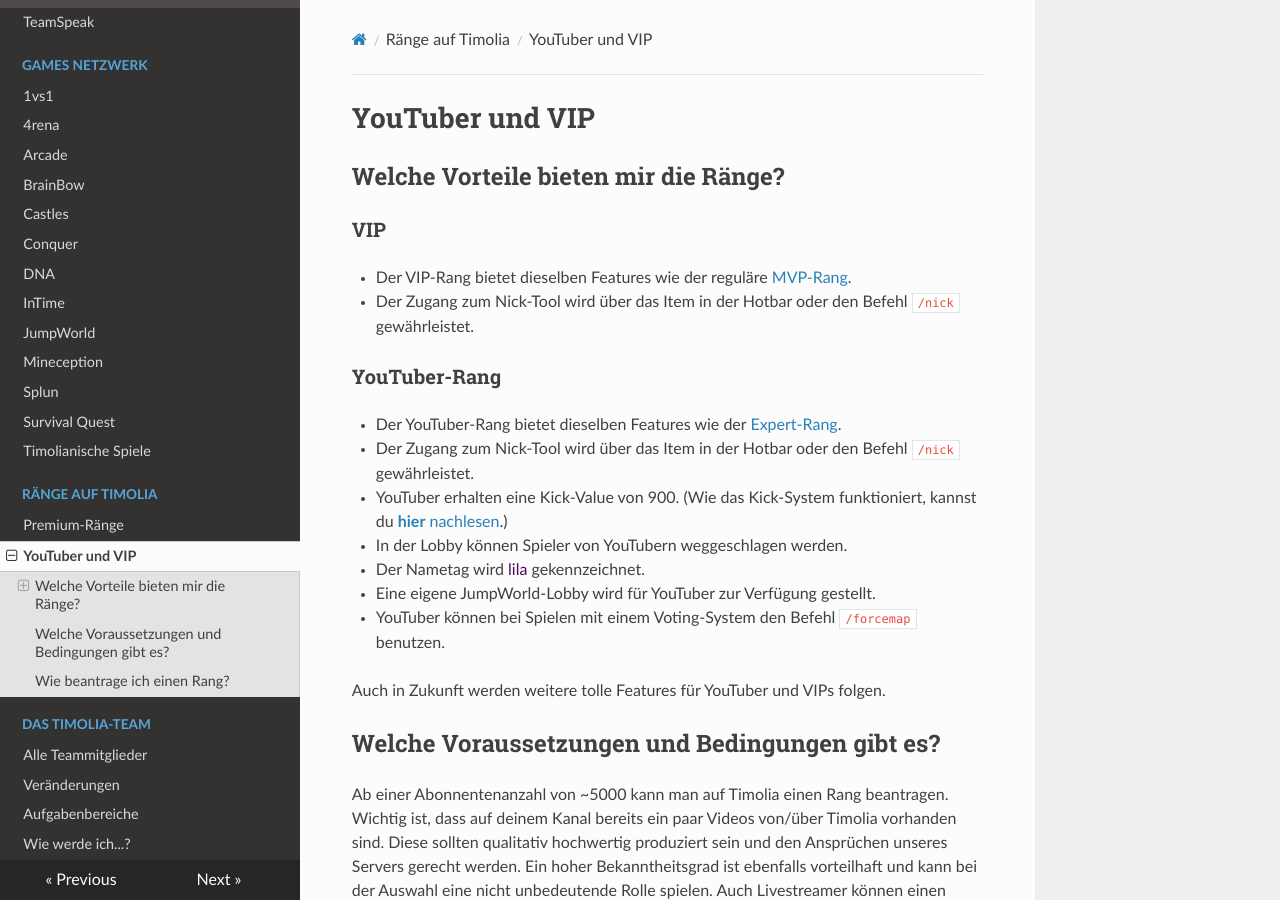
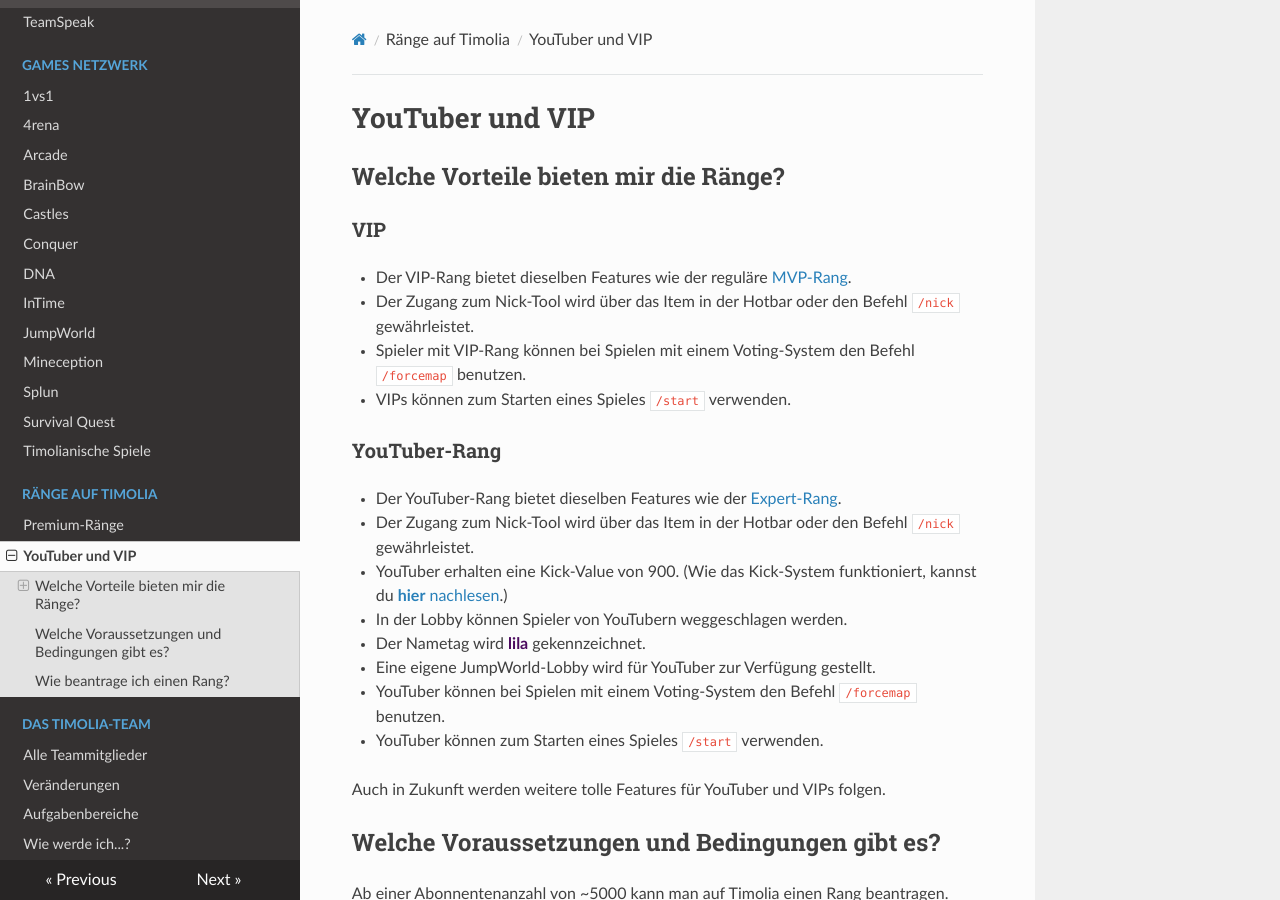
Before and after one commit to TimoliaDE/HowTo, an MkDocs documentation site: the page built from docs/ranks/youtube.md, in a window 1280 px wide and 900 px high. Built offline with MkDocs 1.6.1, drawn with Linux system fonts in a browser that asks for light colours; nearby versions of some CDN libraries; old or Windows-style settings are respelled for this version of MkDocs.

Commit message:
Resolve "Youtuber- und VIP-Rechte"

```diff
--- a/docs/ranks/youtube.md
+++ b/docs/ranks/youtube.md
@@ -5,15 +5,18 @@
 ### VIP
 - Der VIP-Rang bietet dieselben Features wie der reguläre [MVP-Rang](premium.md).
 - Der Zugang zum Nick-Tool wird über das Item in der Hotbar oder den Befehl `/nick` gewährleistet.
+- Spieler mit VIP-Rang können bei Spielen mit einem Voting-System den Befehl `/forcemap` benutzen.
+- VIPs können zum Starten eines Spieles `/start` verwenden.
 
 ### YouTuber-Rang
 - Der YouTuber-Rang bietet dieselben Features wie der [Expert-Rang](premium.md).
 - Der Zugang zum Nick-Tool wird über das Item in der Hotbar oder den Befehl `/nick` gewährleistet.
 - YouTuber erhalten eine Kick-Value von 900. (Wie das Kick-System funktioniert, kannst du [<strong>hier</strong> nachlesen](/faq/#wie-funktioniert-das-kick-system).)
 - In der Lobby können Spieler von YouTubern weggeschlagen werden.
-- Der Nametag wird <span style="color:#4C0B5F">lila</span> gekennzeichnet.
+- Der Nametag wird <span style="color:#4C0B5F">**lila**</span> gekennzeichnet.
 - Eine eigene JumpWorld-Lobby wird für YouTuber zur Verfügung gestellt.
 - YouTuber können bei Spielen mit einem Voting-System den Befehl `/forcemap` benutzen.
+- YouTuber können zum Starten eines Spieles `/start` verwenden.
 
 Auch in Zukunft werden weitere tolle Features für YouTuber und VIPs folgen.
 
```
